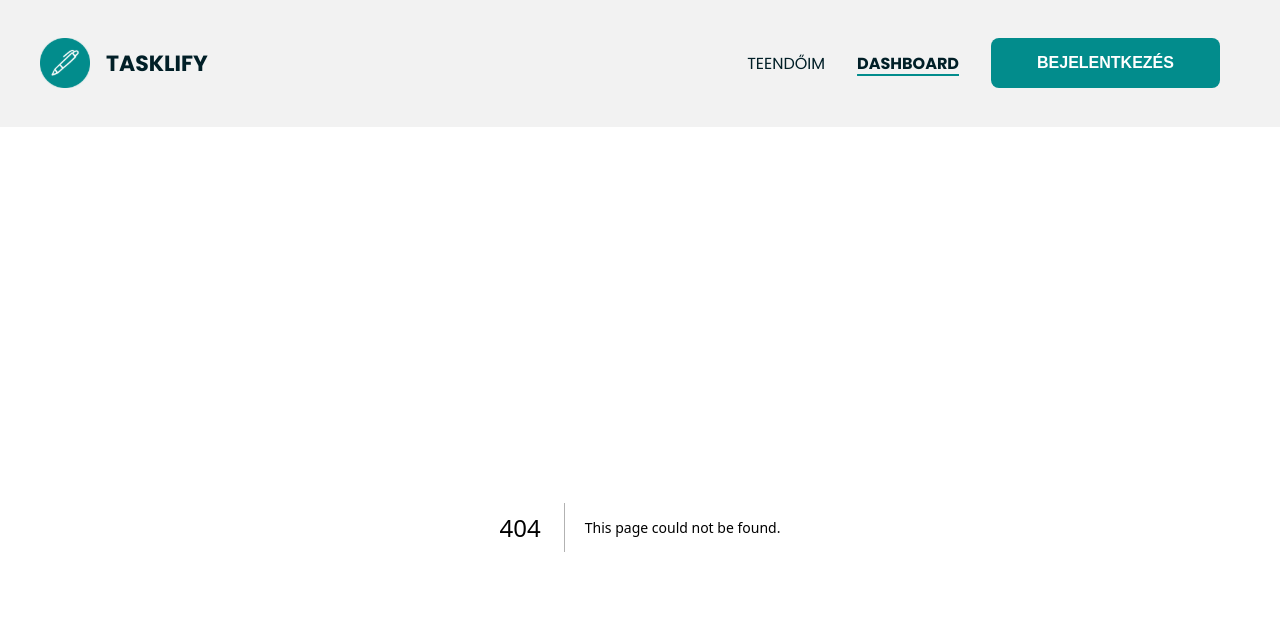
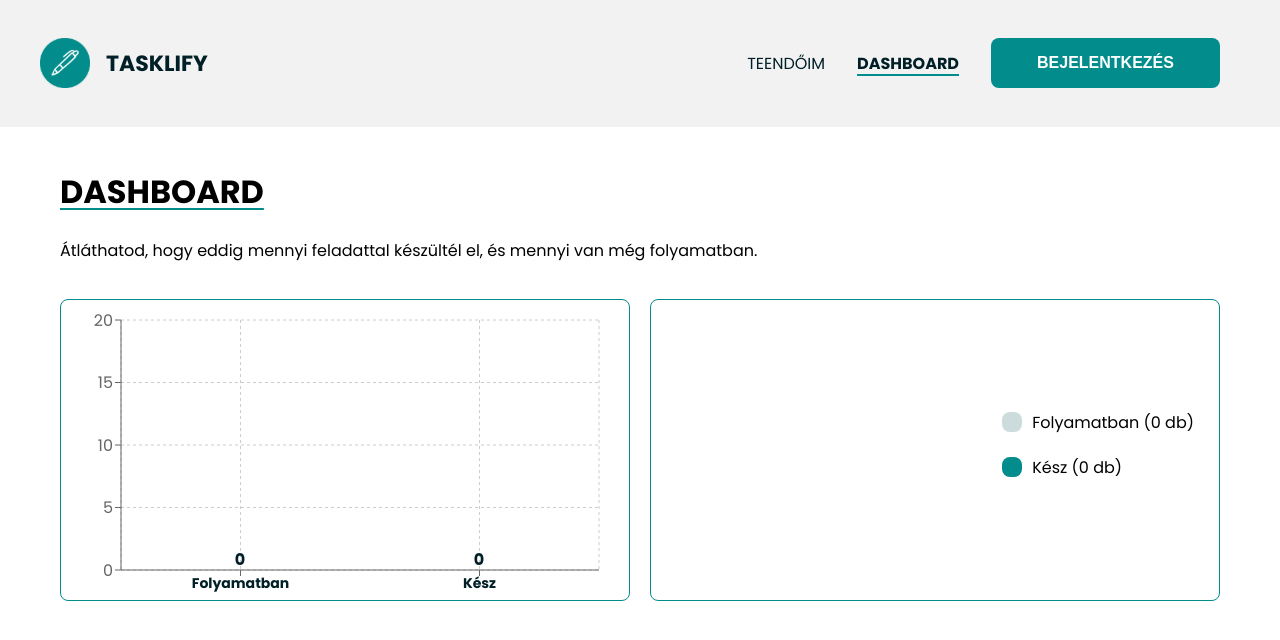
Before and after one commit to sz-attila/Tasklify, a Next.js app in the folder frontend/: page /dashboard in a window 1280 px wide. Before the commit this address had no page. Shown: the top 640 px of the page. Built offline with nearby package versions, Linux system fonts and the light colour scheme.

Commit message:
Creating the dashboard page with responisve style

```diff
--- /dev/null
+++ b/frontend/app/dashboard/page.tsx
@@ -0,0 +1,176 @@
+"use client";
+import { useEffect, useState } from "react";
+import axios from "axios";
+import {
+  BarChart,
+  Bar,
+  XAxis,
+  YAxis,
+  CartesianGrid,
+  Tooltip,
+  ResponsiveContainer,
+  PieChart,
+  Pie,
+  Cell,
+  LabelList,
+  Legend,
+} from "recharts";
+import "@/styles/globals.css";
+
+interface Task {
+  _id: string;
+  title: string;
+  description: string;
+  completed: boolean;
+}
+
+const DashboardPage = () => {
+  const [inProgressCount, setInProgressCount] = useState(0);
+  const [completedCount, setCompletedCount] = useState(0);
+  const [isMobile, setIsMobile] = useState(false);
+
+  useEffect(() => {
+    const token = localStorage.getItem("token");
+    if (token) {
+      fetchTasks(token);
+    }
+
+    const handleResize = () => {
+      setIsMobile(window.innerWidth <= 768);
+    };
+
+    window.addEventListener("resize", handleResize);
+    handleResize();
+
+    return () => {
+      window.removeEventListener("resize", handleResize);
+    };
+  }, []);
+
+  const fetchTasks = async (token: string) => {
+    try {
+      const response = await axios.get(
+        "http://localhost:5000/api/tasks/getTasks",
+        {
+          headers: {
+            Authorization: `Bearer ${token}`,
+          },
+        }
+      );
+      const tasks: Task[] = response.data;
+      setInProgressCount(tasks.filter((task) => !task.completed).length);
+      setCompletedCount(tasks.filter((task) => task.completed).length);
+    } catch (error) {
+      console.error("Failed to fetch tasks", error);
+    }
+  };
+
+  const data = [
+    { name: "Folyamatban", value: inProgressCount },
+    { name: "Kész", value: completedCount },
+  ];
+
+  const COLORS = ["#ccdbdb", "#028c8c"];
+  const TEXT_COLOR = "#011f27";
+
+  const renderCustomLegend = (props: any) => {
+    const { payload } = props;
+    return (
+      <div className="custom-legend">
+        <ul>
+          {payload.map((entry: any, index: number) => (
+            <li key={`item-${index}`}>
+              <span
+                className="legend-color-box"
+                style={{ backgroundColor: entry.color }}
+              ></span>
+              {entry.value} ({entry.payload.value} db)
+            </li>
+          ))}
+        </ul>
+      </div>
+    );
+  };
+
+  return (
+    <div className="dashboard-container">
+      <div className="task-header">
+        <h1>DASHBOARD</h1>
+        <p>
+          Átláthatod, hogy eddig mennyi feladattal készültél el, és mennyi van
+          még folyamatban.
+        </p>
+      </div>
+      <div className="charts-container">
+        <div className="chart bar-chart-container">
+          <ResponsiveContainer width="100%" height={300}>
+            <BarChart
+              data={data}
+              margin={{ top: 20, right: 30, left: 0, bottom: 0 }}
+            >
+              <CartesianGrid strokeDasharray="3 3" />
+              <XAxis
+                dataKey="name"
+                tick={{
+                  fontSize: 14,
+                  fontWeight: "bold",
+                  fill: TEXT_COLOR,
+                }}
+              />
+              <YAxis domain={[0, 20]} tickCount={5} />
+              <Tooltip />
+              <Bar
+                dataKey="value"
+                fill="#028c8c"
+                barSize={60}
+                radius={[10, 10, 0, 0]}
+              >
+                {data.map((entry, index) => (
+                  <Cell
+                    key={`cell-${index}`}
+                    fill={COLORS[index % COLORS.length]}
+                  />
+                ))}
+                <LabelList
+                  dataKey="value"
+                  position="top"
+                  fill={TEXT_COLOR}
+                  style={{ fontWeight: "bold" }}
+                />
+              </Bar>
+            </BarChart>
+          </ResponsiveContainer>
+        </div>
+        <div className="chart pie-chart-container">
+          <ResponsiveContainer width="100%" height={isMobile ? 350 : 300}>
+            <PieChart>
+              <Pie
+                data={data}
+                dataKey="value"
+                nameKey="name"
+                cx="50%"
+                cy="50%"
+                outerRadius={isMobile ? 90 : 110}
+              >
+                {data.map((entry, index) => (
+                  <Cell
+                    key={`cell-${index}`}
+                    fill={COLORS[index % COLORS.length]}
+                  />
+                ))}
+              </Pie>
+              <Legend
+                content={renderCustomLegend}
+                verticalAlign={isMobile ? "bottom" : "middle"}
+                align={isMobile ? "center" : "right"}
+                width={isMobile ? 0 : 220}
+              />
+            </PieChart>
+          </ResponsiveContainer>
+        </div>
+      </div>
+    </div>
+  );
+};
+
+export default DashboardPage;
--- a/frontend/styles/globals.css
+++ b/frontend/styles/globals.css
@@ -714,3 +714,92 @@ nav .button:hover {
 .modal-content .button-undo {
   width: 100%;
 }
+
+/* Dashboard page styles */
+
+.dashboard-container {
+  padding: 20px;
+  max-width: 1200px;
+  margin: auto;
+}
+
+.task-header {
+  text-align: center;
+  margin-bottom: 20px;
+}
+
+.charts-container {
+  display: flex;
+  flex-wrap: wrap;
+  justify-content: space-between;
+  gap: 20px;
+}
+
+.chart {
+  flex: 1;
+  min-width: 300px;
+  border: 1px solid var(--primary-color);
+  border-radius: 8px;
+}
+
+.custom-legend {
+  display: flex;
+  flex-direction: column;
+  justify-content: center;
+  align-items: flex-end;
+  padding-right: 20px;
+}
+
+.custom-legend ul {
+  list-style: none;
+  padding: 0;
+  margin: 0;
+}
+
+.custom-legend li {
+  display: flex;
+  align-items: center;
+  margin-bottom: 20px;
+}
+.task-header {
+  text-align: left;
+  margin-bottom: 20px;
+}
+
+.legend-color-box {
+  width: 20px;
+  height: 20px;
+  border-radius: 8px;
+  margin-right: 10px;
+}
+
+.bar-chart-container {
+  width: 100%;
+}
+
+.pie-chart-container {
+  width: 100%;
+  display: flex;
+  align-items: center;
+  justify-content: center;
+}
+
+.pie-chart {
+  display: flex;
+  justify-content: space-between;
+}
+
+@media (max-width: 768px) {
+  .custom-legend {
+    display: flex;
+    flex-direction: row;
+    justify-content: center;
+    vertical-align: middle;
+    align-items: center;
+    padding-right: 0;
+  }
+
+  .task-header {
+    text-align: center;
+  }
+}
```
Also changed, not shown: frontend/package.json (+4 -3 lines), 1 other file (tests, documents, lock files or other folders).
